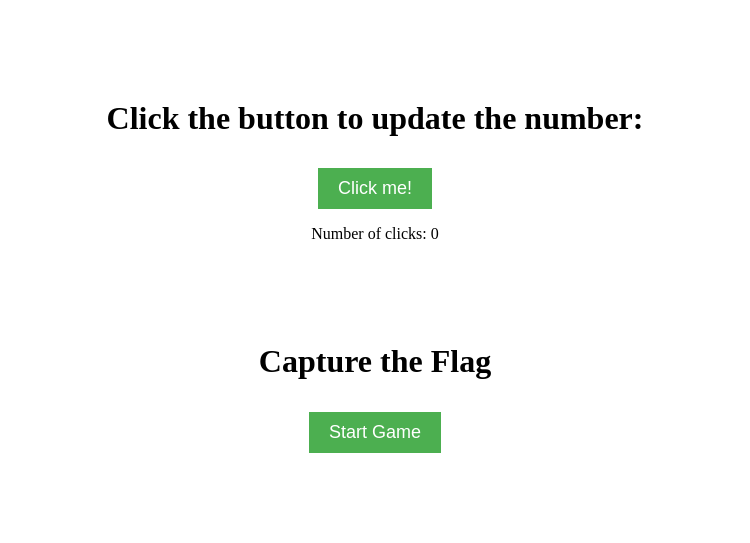
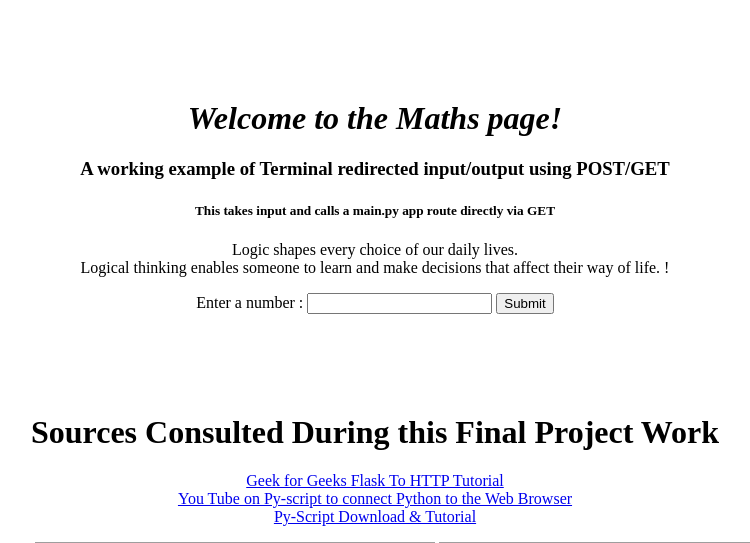
Before and after one commit to rvanderstuyfluc/Golden-Butterflies_Part-II, a Flask app: page / in a window 1280 px wide. Shown: the top 543 px of the page, without its empty margins (265-1015 px from the left). Run offline with Flask 3, Linux system fonts and the light colour scheme; grey boxes are pictures that could not be loaded.

Commit message:
things I have tried... idk

```diff
--- a/main.py
+++ b/main.py
@@ -1,7 +1,6 @@
-
 import io
 from contextlib import redirect_stdout
-from flask import Flask, jsonify, render_template, request # type: ignore
+from flask import Flask, jsonify, render_template, request, render_template_string
 import json
 import sys
 import random
@@ -9,20 +8,45 @@ from typing import List, Optional, Tuple
 from enum import Enum
 import os
 count = 0
+gcount = 0
 
 app = Flask(__name__)
-
-@app.route('/play_game', methods=['POST'])
-def play_game():
-    f = io.StringIO()
-    with redirect_stdout(f):
-        start_game()
-    output = f.getvalue()
-    return jsonify({'output': output})
 
 @app.route('/')
 def index():
     return render_template('index.html')
+
+    # Capture the output of the terminal
+    output = io.StringIO()
+    sys.stdout = output
+
+    # Example terminal output
+    print("Hello, this is the terminal output!")
+    print("Another line of output.")
+
+    # Reset stdout
+    sys.stdout = sys.__stdout__
+
+    # Get the captured output
+    terminal_output = output.getvalue()
+
+    # Render the output in an HTML page
+    html_template = """
+    <!doctype html>
+    <html lang="en">
+    <head>
+        <meta charset="UTF-8">
+        <meta name="viewport" content="width=device-width, initial-scale=1.0">
+        <title>Terminal Output</title>
+    </head>
+    <body>
+        <h1>Terminal Output</h1>
+        <pre>{{ output }}</pre>
+    </body>
+    </html>
+    """
+    return render_template_string(html_template, output=terminal_output)
+
 
 @app.route('/increment', methods=['POST'])
 def increment():
@@ -30,6 +54,27 @@ def increment():
     count += 1
     return jsonify({'count': count})
 
+@app.route('/increment2', methods=['POST'])
+def increment2():
+    global gcount
+    gcount += 1
+    return jsonify({'gcount': gcount})
+
+@app.route('/py', methods=['GET', 'POST'])
+def squarenumber():
+    if request.method == 'POST':
+        num = request.form.get('num')
+        if num is None:  # No number entered, show input form
+            return render_template('squarenum.html')
+        elif num.strip() == '':  # Empty input
+            return "<h1>Invalid number. Please enter a number.</h1>"
+        square = int(num) ** 2
+        return render_template('answer.html', squareofnum=square, num=num)
+    return render_template('squarenum.html')
+
+@app.route('/play_game', methods=['GET', 'POST'])
+def play_game():
+    start_game()
 
 @app.route('/flip_case', methods=['POST'])
 def flip_case():
@@ -499,6 +544,10 @@ class UserInputParser:
                 print("❌ Invalid input. Please enter a number.")
 
 def start_game():
+    # Capture the output of the terminal
+    output = io.StringIO()
+    sys.stdout = output
+
     parser = UserInputParser(max_party_size=5)
     chosen_party, opposing_team = parser.make_your_party(total_characters)
     recon_events = create_recon_events()
@@ -512,12 +561,33 @@ def start_game():
         Location(final_events)
     ]
     game = Game(parser, total_characters, locations, chosen_party, opposing_team)
-    game.start()
-
+   # game.start()
 
     print(f"\nYou have chosen the following characters for your party:")
     for character in chosen_party:
         print(f"{character.name}")
+        # Reset stdout
+        sys.stdout = sys.__stdout__
+        # Get the captured output
+        terminal_output = output.getvalue()
+        # Render the output in an HTML page
+        html_template = """
+        <!doctype html>
+        <html lang="en">
+        <head>
+            <meta charset="UTF-8">
+            <meta name="viewport" content="width=device-width, initial-scale=1.0">
+            <title>Terminal Output</title>
+        </head>
+        <body>
+            <h1>Terminal Output</h1>
+            <pre>{{ output }}</pre>
+        </body>
+        </html>
+        """
+        return render_template_string(html_template, output=terminal_output)
 
 if __name__ == '__main__':
-    app.run(debug=True)
+     app.run(debug=True)
+#if __name__ == "__main__":
+#    start_game()
--- a/static/script.js
+++ b/static/script.js
@@ -26,16 +26,29 @@ flipButton.addEventListener('click', function() {
     });
 });
 // 🏁 Start Game (Capture the Flag)
-const startGameButton = document.getElementById('startGame');
-const gameOutput = document.getElementById('gameOutput');
+const startGameButton = document.getElementById('startGameButton');
+const gameOutputArea = document.getElementById('gameOutputArea');
 
 startGameButton.addEventListener('click', function () {
   axios.post('/play_game')
     .then(function (response) {
-      gameOutput.textContent = response.data.output;
+      gameOutputArea.textContent = response.data.output;
     })
     .catch(function (error) {
       console.log(error);
-      gameOutput.textContent = "There was an error starting the game.";
+      gameOutputArea.textContent = "There was an error starting the game.";
     });
 });
+
+const gbutton = document.getElementById('myGameButton');
+const gameOutput = document.getElementById('gameOutput');
+
+gbutton.addEventListener('click', function() {
+  axios.post('/increment2')
+    .then(function(response) {
+      gameOutput.textContent = response.data.gcount;
+    })
+    .catch(function(error) {
+      console.log(error);
+    });
+});
--- a/templates/index.html
+++ b/templates/index.html
@@ -6,23 +6,46 @@
   <script src="https://unpkg.com/axios/dist/axios.min.js"></script>
 </head>
 <body>
+
   <div class="container">
-    <h1>Click the button to update the number:</h1>
-    <button id="myButton">Click me!</button>
-    <p>Number of clicks: <span id="clickCount">0</span></p>
+    <h1><i> Welcome to the Maths page!</i></h1>
+    <h3>A working example of Terminal redirected input/output using POST/GET</h3>
+    <h5>This takes input and calls a main.py app route directly via GET</h5>
+    <p>Logic shapes every choice of our daily lives.<br>
+    Logical thinking enables someone to learn and
+    make decisions that affect their way of life. !</p>
+    <form method="GET" action ="/square">
+        Enter a number :
+        <input type="text" name="num" id="num"></input>
+        <input type="submit" name="btnnum" id="btnnum"></input>
+  </form>
   </div>
+
   <div class="container">
-    <h1>Capture the Flag</h1>
-    <button id="startGame">Start Game</button>
-    <pre id="gameOutput" style="white-space: pre-wrap;"></pre>
+    <h1>Sources Consulted During this Final Project Work</h1>
+    <a href="https://code.visualstudio.com/docs/python/tutorial-flask">Geek for Geeks Flask To HTTP Tutorial</a> <br>
+    <a href="https://www.youtube.com/watch?v=HP0F5xbUQCQ">You Tube  on Py-script to connect Python to the Web Browser</a> <br>
+    <a href="https://pyscript.net/">Py-Script Download & Tutorial</a>  <br>
+    <p>Sources consulted: <span id="sponsorLogos">
+      <img src="c:\Downloads\qip.png"> <img src="c:\Downloads\flaskhttp.jpg"> <img src="c:\Downloads\YT.png"> <br>
+      Py-script - Flask HTTP - YouTube on HTTP connect via Py-Script</span>
+    </p>
   </div>
+
   <div class="container">
-    <h1>Case Flipper</h1>
-    <textarea id="inputText" rows="5" cols="50"></textarea>
-    <br>
-    <button id="flipButton">Flip Case</button>
-    <p>Result: <span id="result"></span></p>
+    <h1>Capture the Flag - thru javascript</h1>
+    <button id="startGameButton">Start Game</button>
+    <p>Gameplay area: <span id="gameOutputArea"></p>
   </div>
+
+  <div class="container">
+    <h1>Capture the Flag - direct to python</h1>
+    <form method="GET" action ="/play_game">
+    <input type="submit" name="btnStartGame" id="btnStartGame" value="Start Game"></input>
+  </form>
+    <p>New Gameplay area: <span id="NewgameOutput"></p>
+  </div>
+
   <script src="{{ url_for('static', filename='script.js') }}"></script>
 </body>
 </html>
```
Also changed, not shown: templates/answer.html (added, +11 -0 lines), templates/playgame.html (added, +18 -0 lines), templates/squarenum.html (added, +19 -0 lines).
